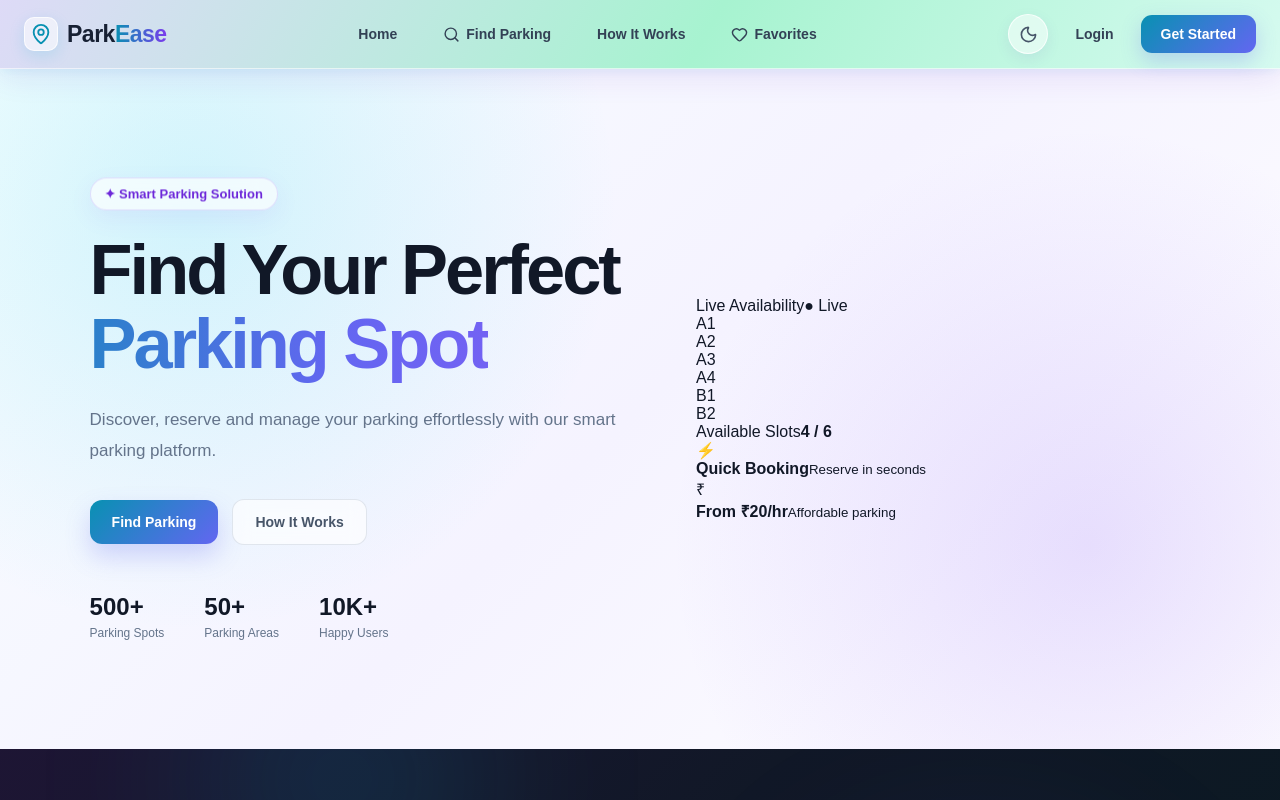
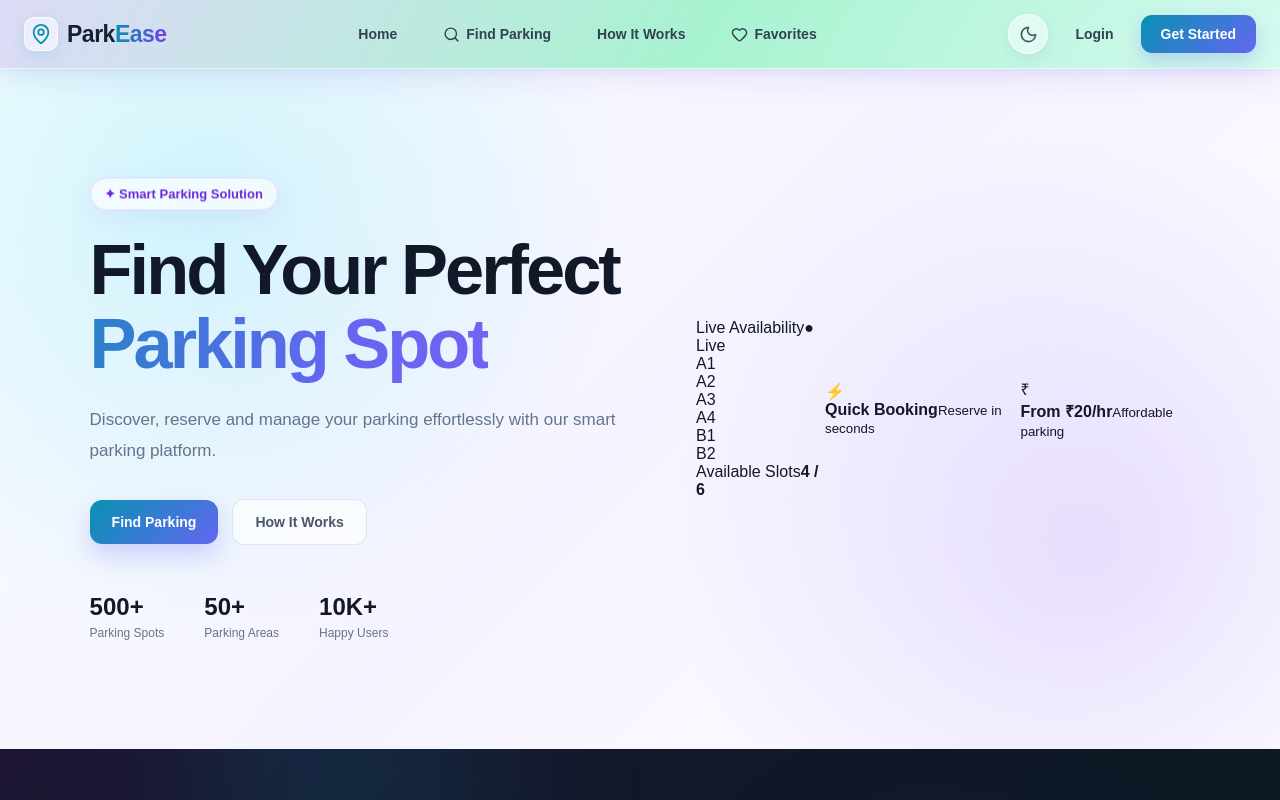
Before and after one commit to dibeyendu-dev/smart-parking-system, a React (Vite) app: page / in a window 1280 px wide. Shown: the top 800 px of the page. Built offline with nearby package versions, Linux system fonts and the light colour scheme.

Commit message:
Hero css part 5 added

```diff
--- a/src/css/Home.css
+++ b/src/css/Home.css
@@ -243,3 +243,14 @@
 
   font-size: 12px;
 }
+/* ======================================== HERO VISUAL ======================================== */
+
+.hero-visual {
+  position: relative;
+
+  min-height: 480px;
+
+  display: flex;
+  align-items: center;
+  justify-content: center;
+}
```
